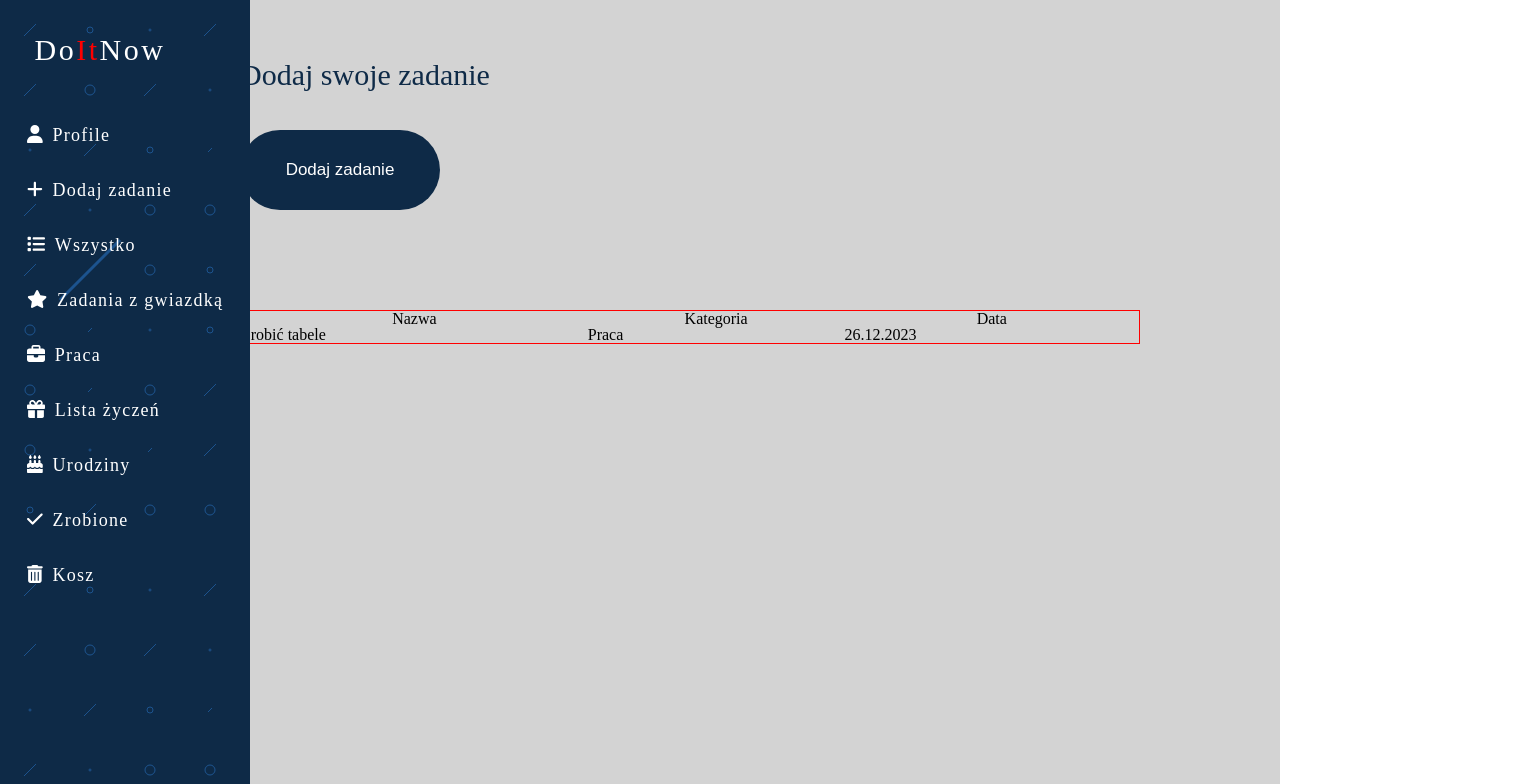
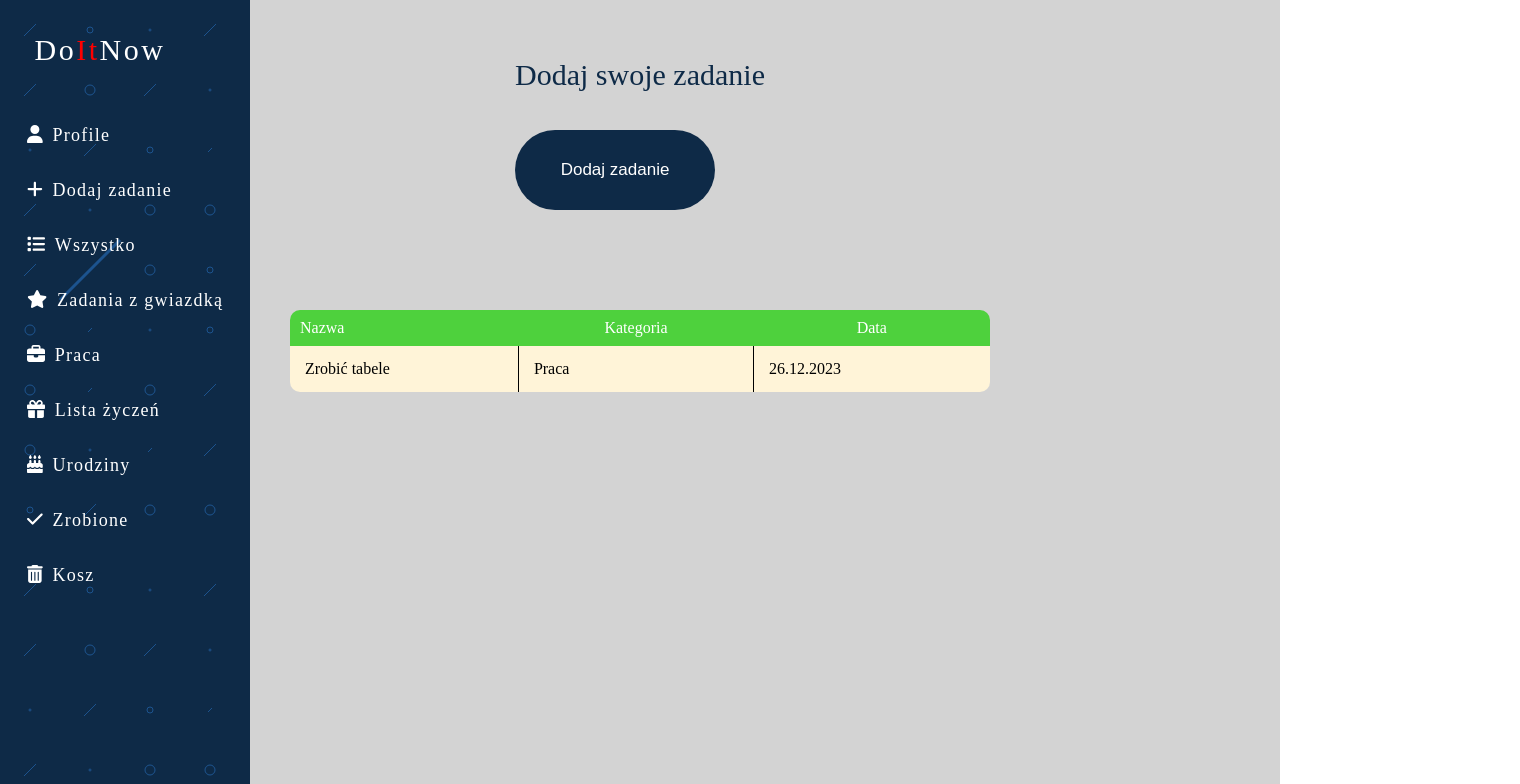
Before and after one commit to CodeVoyageer/DoItNow, a React (Vite) app: page / in a window 1280 px wide. Shown: the top 784 px of the page, 1520 px wide, since content can reach past the window. Built offline with nearby package versions, Linux system fonts and the light colour scheme.

Commit message:
gotowa tabela

```diff
--- a/src/styles/AddTask.scss
+++ b/src/styles/AddTask.scss
@@ -4,18 +4,18 @@
   height: 100vh;
   display: flex;
   justify-content: center;
-  &_first-container{
-    margin-top:60px ;
+  &_first-container {
+    margin-top: 60px;
   }
-  &_heading{
-    padding-bottom:40px;
+  &_heading {
+    padding-bottom: 40px;
     font-size: 30px;
     color: #0e2a47;
   }
-  &_button{
+  &_button {
     width: 200px;
     height: 80px;
-    background-color:  #0e2a47;
+    background-color: #0e2a47;
     color: white;
     border-radius: 50px;
     border: none;
@@ -23,20 +23,51 @@
     cursor: pointer;
   }
 }
-.table{
-    border: 1px solid red;
-width: 900px;
+.table {
+  width: 700px;
   height: auto;
   margin-top: 100px;
-    &_heading-row{
+  &_heading {
     padding: 10px;
+    color: white;
+    background-color: rgb(78, 209, 61);
+  }
+  &_heading:nth-child(1){
+    padding-left: 10w0px;
+    border-radius: 10px 0 0 0;
+    display: flex;
+    flex-wrap: wrap;
+
+  }
+  &_heading:nth-child(3){
+    border-radius: 0 10px 0 0;
   }
 }
-.flex-row{
+.flex-row {
   display: flex;
+  justify-content: flex-start;
+  align-items: center;
   flex-direction: column;
-    width: 100vh;
-}
-.table-container{
   width: 100vw;
 }
+.table-container {
+  width: 100vw;
+  display: flex;
+  justify-content: center;
+}
+
+.table_last_task {
+  padding: 15px 0 15px 15px;
+  background-color: rgb(255, 244, 216);
+  width: 300px;
+  overflow-wrap: break-word;
+}
+.table_last_task:nth-child(1) {
+border-radius: 0 0 0 10px;
+border-right: 1px solid black;
+max-width: 300px;
+}
+.table_last_task:nth-child(3){
+    border-radius: 0 0 10px 0;
+    border-left: 1px solid black;
+}
```
Lines whose indentation alone changed are shown as unchanged.
